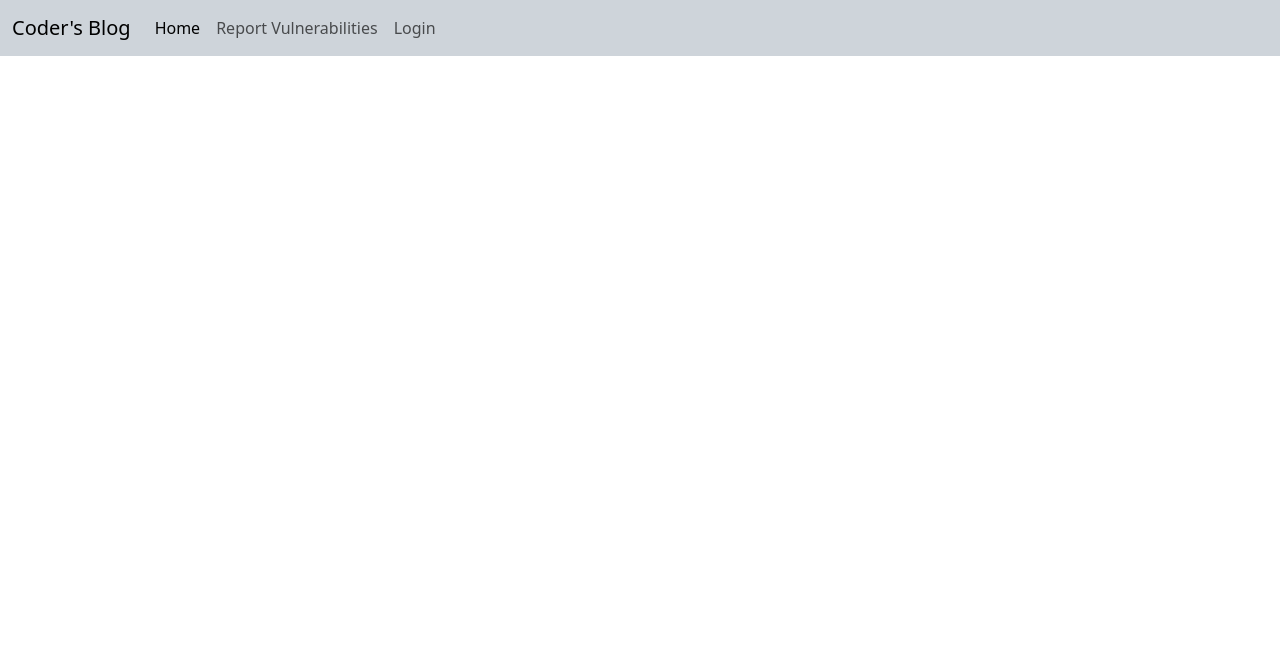
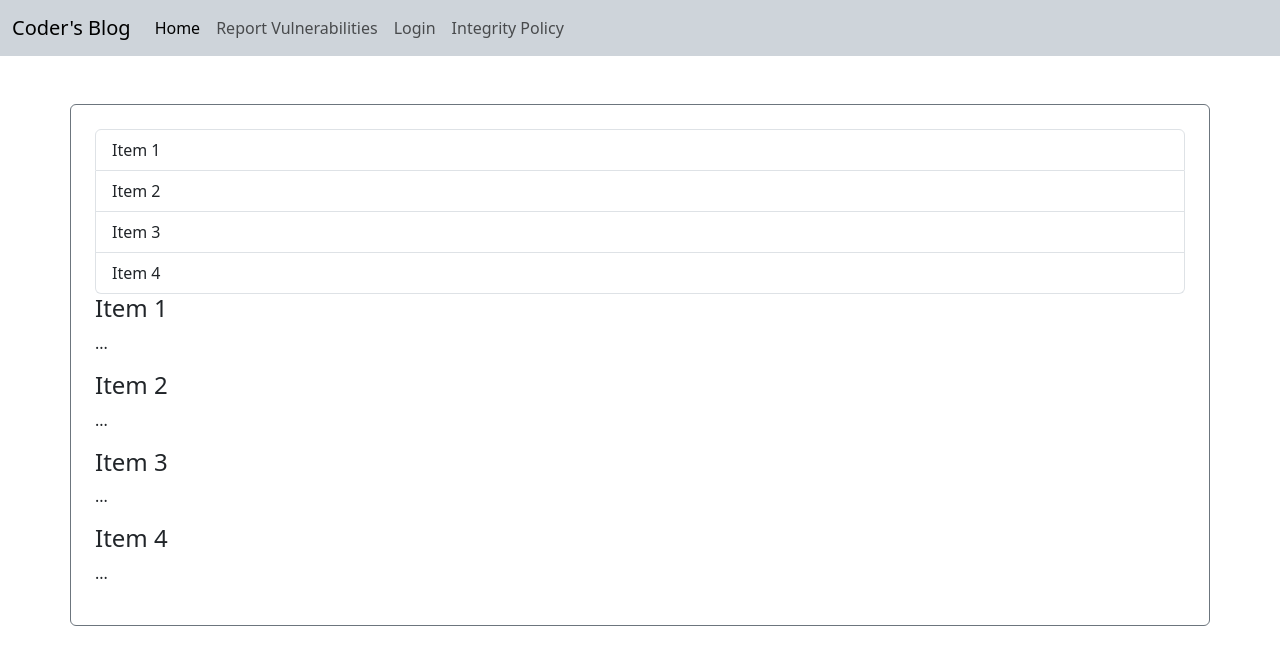
Before and after one commit to RohillaNisha/Coders-Blog, a React (Create React App) app in the folder frontend/: page /integrity-policy in a window 1280 px wide. Shown: the top 664 px of the page. Built offline with nearby package versions, Linux system fonts and the light colour scheme.

Commit message:
Made some minor security configs.

```diff
--- a/frontend/src/App.js
+++ b/frontend/src/App.js
@@ -9,6 +9,7 @@ import SingleBlog from "./Components/SingleBlog";
 import GetReports from "./Components/GetReports";
 import Navbar from "./Components/Navbar";
 import ReportVulnerability from "./Components/ReportVulnerability";
+import IntegrityPolicy from "./Components/IntegrityPolicy";
 
 function App() {
   return (
@@ -23,6 +24,7 @@ function App() {
                   <Route path="/logged-in-view/:blogId" element={<SingleBlog/>}/>
                   <Route path="/vulnerabilities-reported" element={<GetReports/>}/>
                   <Route path="/report-vulnerabilities" element={<ReportVulnerability/>}/>
+                  <Route path="/integrity-policy" element={<IntegrityPolicy/>}/>
 
 
               </Routes>
--- /dev/null
+++ b/frontend/src/Components/IntegrityPolicy.js
@@ -0,0 +1,29 @@
+function IntegrityPolicy() {
+
+
+    return (
+        <div className="container mt-5 border border-secondary rounded p-4">
+            <div id="list-example" className="list-group">
+                <a className="list-group-item list-group-item-action" href="#list-item-1">Item 1</a>
+                <a className="list-group-item list-group-item-action" href="#list-item-2">Item 2</a>
+                <a className="list-group-item list-group-item-action" href="#list-item-3">Item 3</a>
+                <a className="list-group-item list-group-item-action" href="#list-item-4">Item 4</a>
+            </div>
+            <div data-bs-spy="scroll" data-bs-target="#list-example" data-bs-offset="0" class="scrollspy-example"
+                 tabindex="0">
+                <h4 id="list-item-1">Item 1</h4>
+                <p>...</p>
+                <h4 id="list-item-2">Item 2</h4>
+                <p>...</p>
+                <h4 id="list-item-3">Item 3</h4>
+                <p>...</p>
+                <h4 id="list-item-4">Item 4</h4>
+                <p>...</p>
+            </div>
+        </div>
+    )
+
+
+}
+
+export default IntegrityPolicy
--- a/frontend/src/Components/Navbar.js
+++ b/frontend/src/Components/Navbar.js
@@ -16,6 +16,7 @@ const Navbar = () => {
                         <a className="nav-link active" aria-current="page" href="/blogs">Home</a>
                         <a className="nav-link" href="/report-vulnerabilities">Report Vulnerabilities</a>
                         <a className="nav-link" href="/login">Login</a>
+                        <a className="nav-link" href="/integrity-policy">Integrity Policy</a>
                     </div>
                 </div>
             </div>
```
